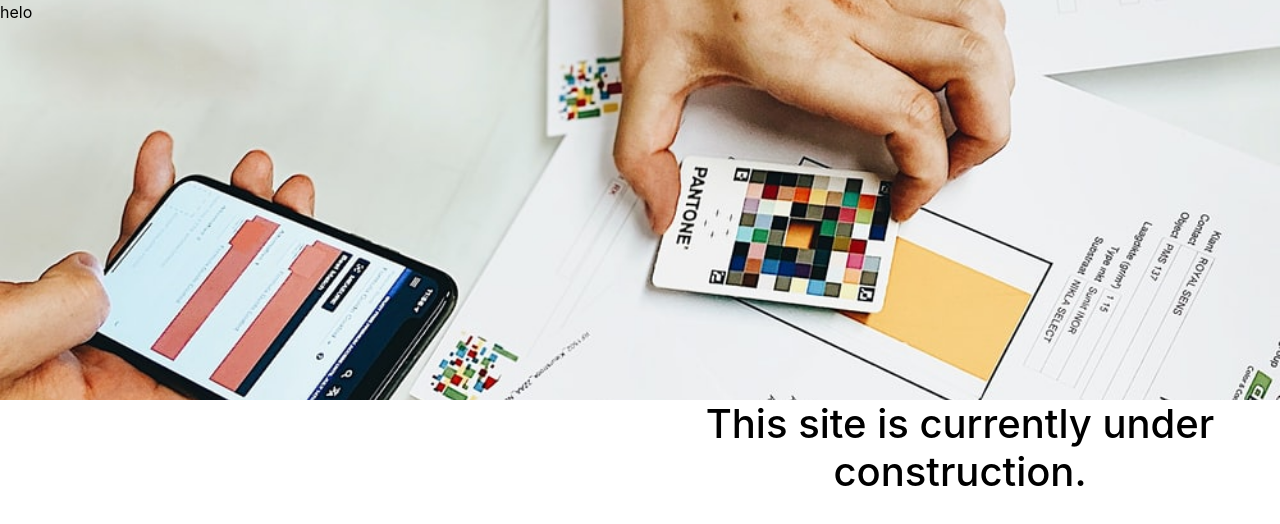
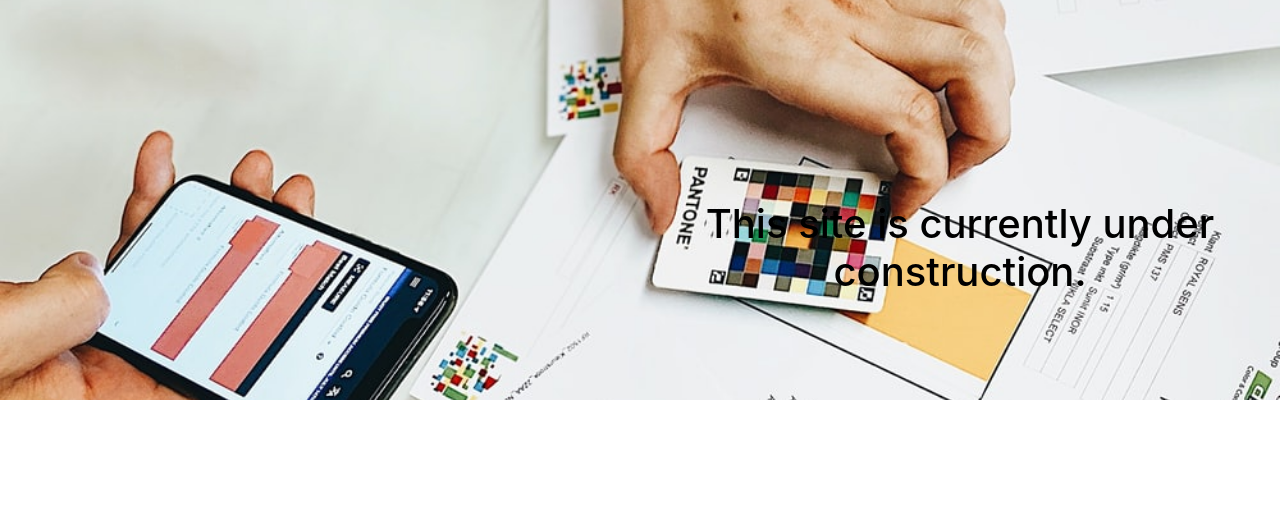
Before and after one commit to safkmoem3f/safkmoem3f.github.io, a plain HTML site: page index.html in a window 1280 px wide. Drawn offline with nearby package versions, Linux system fonts and the light colour scheme.

Commit message:
Update index.html

```diff
--- a/index.html
+++ b/index.html
@@ -11,11 +11,10 @@
     <title>Melinda Backström</title>
 </head>
 <body>
-<div class="middle">
-    <h1>This site is currently under construction.</h1>
-</div>
 <div class="hero-image">
-    <p>helo</p>
+    <div class="middle">
+        <h1>This site is currently under construction.</h1>
+    </div>
 </div>
 
 <!-- Scripts -->
```
